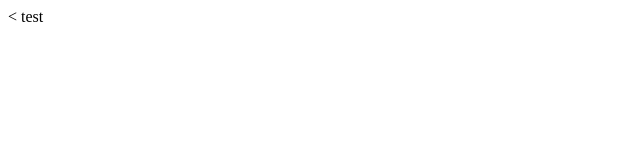
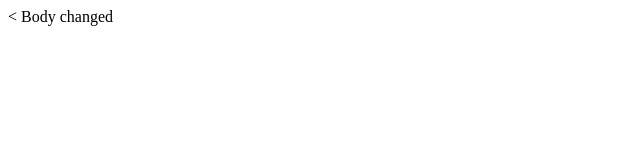
Before and after one commit to riccardopalmieri/lecture1, a plain HTML site: page index.html in a window 1280 px wide. Shown: the full height of the page, 0-640 px from the left. Drawn offline with Linux system fonts and the light colour scheme.

Commit message:
changed body

```diff
--- a/index.html
+++ b/index.html
@@ -6,6 +6,6 @@
     <title></title>
   </head>
   <body>
-    test
+    Body changed
   </body>
 </html>
```
